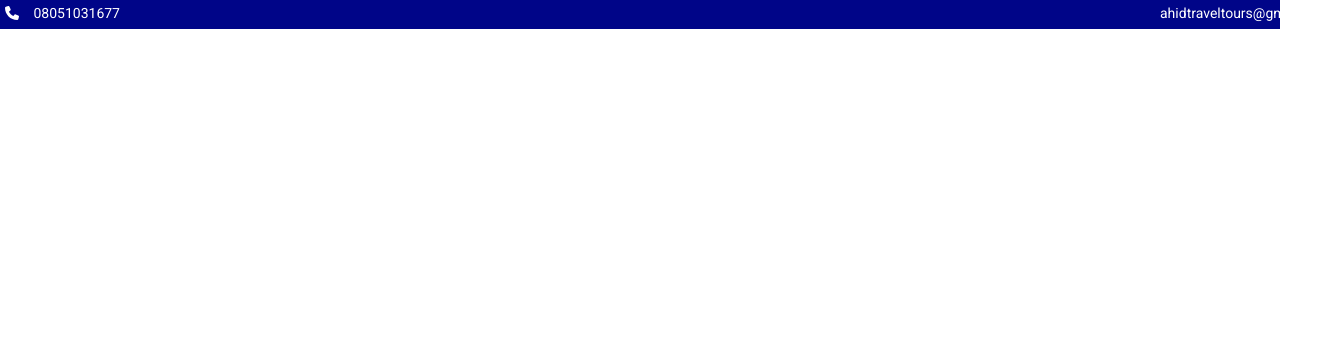
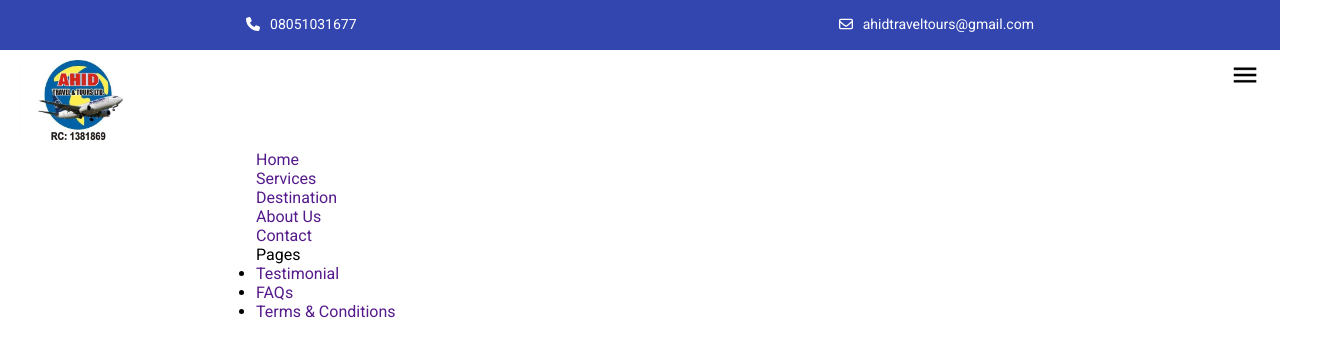
Before and after one commit to walidshaba/AHID-Travel-and-Tours, a plain HTML site: page index.html in a window 1280 px wide. Shown: the whole page, 1331 px wide, since content can reach past the window. Drawn offline with Linux system fonts and the light colour scheme.

Commit message:
Timely commit

```diff
--- a/assets/script/app.js
+++ b/assets/script/app.js
@@ -0,0 +1,6 @@
+const menuIcon = document.querySelector('.menu-icon');
+const menu = document.querySelector('.menu');
+
+menuIcon.addEventListener('click', () => {
+  menuIcon.classList.toggle('active');
+});
--- a/assets/style/style.css
+++ b/assets/style/style.css
@@ -21,27 +21,68 @@ body {
 header {
 }
 header .top-nav {
-  background-color: #000588;
+  background-color: rgba(0, 23, 156, 0.8);
 }
 
 .top-nav .top-contacts {
   display: flex;
   flex-direction: row;
-  justify-content: space-between;
+  justify-content: space-around;
   padding: 5px;
+  height: 50px;
+  align-items: center;
 }
 .top-contacts a {
   display: flex;
   flex-direction: row;
   color: #fff;
-  width: 115px;
+
   justify-content: space-between;
 }
 a .image {
   width: 14px;
+  margin-right: 10px;
 }
 a p {
   font-size: 14px;
+}
+
+header nav {
+  width: 100%;
+  height: 100px;
+  display: flex;
+
+  flex-direction: row;
+  padding: 10px 20px;
+}
+
+nav .logo {
+  width: 120px;
+  overflow: hidden;
+}
+.logo img {
+  max-width: 100%;
+}
+.menu-icon {
+  background-image: url('../images/menu_FILL0_wght400_GRAD0_opsz24.png');
+  width: 30px;
+  height: 30px;
+  background-size: cover;
+  background-repeat: no-repeat;
+  position: absolute;
+  right: 20px;
+  cursor: pointer;
+  transition: background-image ease-in-out 0.35s;
+}
+
+.menu-icon.active {
+  background-image: url('../images/menu_open_FILL0_wght400_GRAD0_opsz24.png');
+}
+
+.menu {
+  position: absolute;
+  top: 150px;
+  left: 20%;
 }
 
 /* Small Tablets */
--- a/index.html
+++ b/index.html
@@ -18,17 +18,33 @@
             <p>08051031677</p>
             <!-- <div><a href="tel:08066887227">08066887227</a></div> -->
           </a>
-          <a  href="mailto:ahidtraveltours@gmail.com" >
+          <a href="mailto:ahidtraveltours@gmail.com">
             <div class="image">
               <img src="assets/images/icons/envelope-regular.svg" alt="" />
             </div>
             <p>ahidtraveltours@gmail.com</p>
-        </a>
-          </div>
+          </a>
         </div>
-        <div class="top-socials"></div>
       </div>
-      <nav></nav>
+      <div class="top-socials"></div>
+
+      <nav>
+        <div class="logo"><img src="assets/images/Ahid logo.jpg" alt="" /></div>
+        <div class="menu-icon"></div>
+        <div class="menu">
+          <p><a href="">Home</a></p>
+          <p><a href="">Services</a></p>
+          <p><a href="">Destination</a></p>
+          <p><a href="">About Us</a></p>
+          <p><a href="">Contact</a></p>
+          <ul>
+            Pages
+            <li><a href="">Testimonial</a></li>
+            <li><a href="">FAQs</a></li>
+            <li><a href="">Terms & Conditions</a></li>
+          </ul>
+        </div>
+      </nav>
     </header>
     <main></main>
     <footer></footer>
```
Also changed, not shown: assets/images/Ahid logo.jpg (added), assets/images/ahid banner.jpg (added), assets/images/ahid banner2.jpg (added), assets/images/ahid services.jpg (added).
